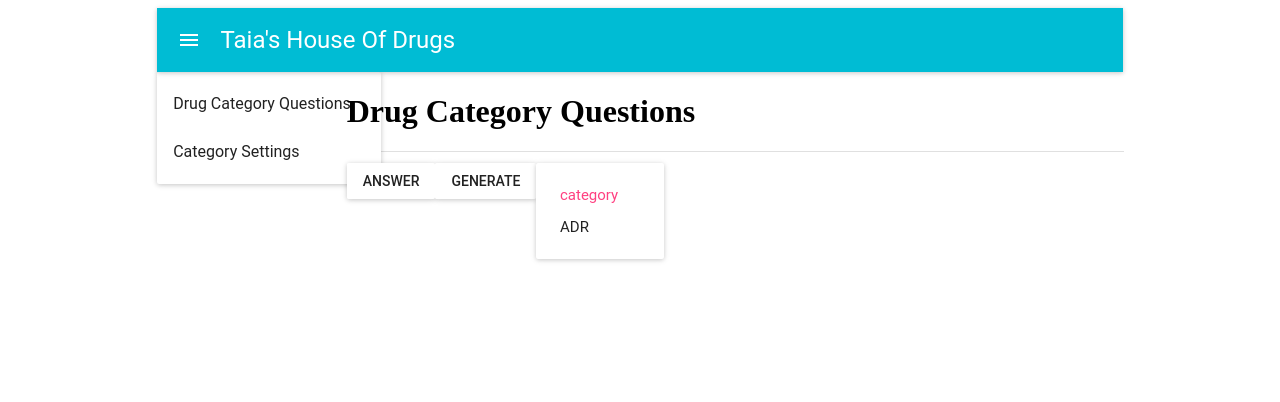
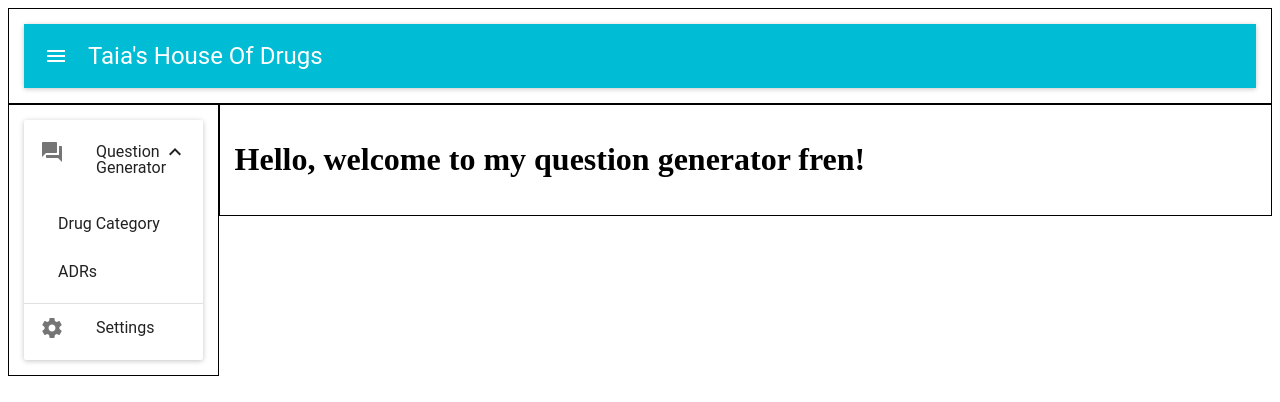
Before and after one commit to oskarbero/question-generator, a React (Create React App) app: page / in a window 1280 px wide. Shown: the top 402 px of the page. Built offline with nearby package versions, Linux system fonts and the light colour scheme; no server answers.

Commit message:
Refactored to use CSS Grid layout.  ( Sorry to undo your work Caro :((( )
Refactored the main menu to use List components instead of the <Menu> from material ui.

Removed question type dropdown and added it to the main menu component.

Added awesome looking icons to the menu.

```diff
--- /dev/null
+++ b/src/components/App.css
@@ -0,0 +1,39 @@
+* {
+    box-sizing: border-box;
+}
+
+/* Grid column setup */
+.col-1 {width: 8.33%;}
+.col-2 {width: 16.66%;}
+.col-3 {width: 25%;}
+.col-4 {width: 33.33%;}
+.col-5 {width: 41.66%;}
+.col-6 {width: 50%;}
+.col-7 {width: 58.33%;}
+.col-8 {width: 66.66%;}
+.col-9 {width: 75%;}
+.col-10 {width: 83.33%;}
+.col-11 {width: 91.66%;}
+.col-12 {width: 100%;}
+
+[class*="col-"] {
+    float: left;
+    padding: 15px;
+    border: 1px solid rgb(0, 0, 0);
+}
+
+.row::after {
+    content: "";
+    clear: both;
+    display: table;
+}
+
+/* Just a way to show that  */
+@media only screen and (max-width: 600px) {
+    [class*="col-"] {
+        width: 100%;
+    }
+    body {
+        background-color: lightblue;
+    }
+}
--- a/src/components/App.jsx
+++ b/src/components/App.jsx
@@ -3,83 +3,64 @@ import {
   AppBar,
   MuiThemeProvider,
 } from 'material-ui'
-
 import MainMenu from './MainMenu';
 
-import darkBaseTheme from 'material-ui/styles/baseThemes/lightBaseTheme';
-import getMuiTheme from 'material-ui/styles/getMuiTheme';
 import QuestionDisplay from './QuestionDisplay';
 import SettingsMenu from './SettingsMenu';
-import styles from './MainStyles';
 
-/*
-const styles = {
-  MainContent: {
-    width: '75%',
-    height: '100%'
-  },
-  MainMenu: {
-    width: '15%',
-    float: 'left'
-  },
-  MainAppBar: {
-    width: '76.5%'
-  }
-};
-*/
+import './App.css';
 
 class App extends Component {
   constructor(props, context) {
     super(props, context);
     this.state = {
-      itemClicked: 'Drug Category Questions'
+      itemClicked: 'Question Generator',
+      lastClicked: ''
     };
     this.handleMenuItemClick = this.handleMenuItemClick.bind(this);
     this.getRequestedContent = this.getRequestedContent.bind(this);
   };
 
-  handleMenuItemClick = (event, menuItem, index) => {
-    this.setState(Object.assign({}, this.state, { itemClicked: menuItem.props.children }));
+  handleMenuItemClick = (itemClicked) => {
+    // To intoxicated to read this but it works .. it's stupid but it works.
+    let lastClicked = this.state.itemClicked !== itemClicked ? itemClicked : this.state.itemClicked;
+    this.setState(Object.assign({}, this.state, { itemClicked }, {lastClicked}));
   }
-
-  buildSettingsMenu = () => (
-    <div className="SettingsMenu" style={styles.SettingsMenu}>
-      {/* <h1>Settings
-        <Divider style={{ marginTop: '1%' }} />
-      </h1> */}
-      <SettingsMenu  />
-    </div>
-  )
 
   getRequestedContent = () => {
     switch (this.state.itemClicked) {
-      case 'Drug Category Questions':
-        return <QuestionDisplay />;
-      case 'Category Settings':
-        return this.buildSettingsMenu();
+      case 'ADRs':
+      case 'Drug Category':
+        return <QuestionDisplay questionType={this.state.itemClicked} lastClicked={this.state.lastClicked}/>;
+      case 'Settings':
+        return <SettingsMenu />;
+      case 'Question Generator':
       default:
-        return undefined;
+        // Dummy content
+        return <h1>Hello, welcome to my question generator fren!</h1>;
     }
   }
 
   render() {
     return (
-      <MuiThemeProvider muiTheme={getMuiTheme(darkBaseTheme)}>
+      <MuiThemeProvider>
         <div>
-          <div className="MainAppBar" style={styles.MainAppBar}>
+          <meta name="viewport" content="width=device-width, initial-scale=1.0" />
+          <div className="row">
+            <div className="MainAppBar col-12">
               <AppBar
                 title="Taia's House Of Drugs"
                 iconClassNameRight="muidocs-icon-navigation-expand-more"
               />
             </div>
-
-          <div className="MainMenu" style={styles.MainMenu}>
+          </div>
+          <div className="row">
+            <div className="col-2">
               <MainMenu itemClickHandler={this.handleMenuItemClick} />
             </div>
-
-          {/* TODO: Element Not relative to the rest - does not adjust size properly */}
-          <div className="MainContent" style={styles.MainContent}>
+            <div className="col-10">
               {this.getRequestedContent()}
+            </div>
           </div>
         </div>
       </MuiThemeProvider>
--- a/src/components/MainMenu.jsx
+++ b/src/components/MainMenu.jsx
@@ -1,26 +1,49 @@
 import React from 'react';
 import {
-    Menu,
-    MenuItem,
-    Paper
+    Paper,
+    List,
+    ListItem,
+    Divider
 } from 'material-ui';
+import QuestionAnswerIcon from 'material-ui/svg-icons/action/question-answer';
+import SettingsIcon from 'material-ui/svg-icons/action/settings';
 
-const style = {
-    display: 'inline-block',
-    zDepth: '5px'
-};
+const MainMenu = ({ itemClickHandler }) => {
+    const handler = (name) => (itemClickHandler.bind(undefined, name));
 
-const MainMenu = ({itemClickHandler}) => {
+    const QuestionSubMenu = () => ([
+        <ListItem
+            key={1}
+            primaryText="Drug Category"
+            onClick={handler("Drug Category")}
+        />,
+        <ListItem
+            key={2}
+            primaryText="ADRs"
+            onClick={handler("ADRs")}
+        />
+    ]);
+
     return (
-        <Paper style={style}>
-            <Menu onItemClick={itemClickHandler} >
-                <MenuItem>
-                    Drug Category Questions
-                </MenuItem>
-                <MenuItem>
-                    Category Settings
-                </MenuItem>
-            </Menu>
+        <Paper>
+            <List>
+                <ListItem
+                    primaryText="Question Generator"
+                    onClick={handler('Question Generator')}
+                    initiallyOpen={true}
+                    primaryTogglesNestedList={true}
+                    leftIcon={<QuestionAnswerIcon/>}
+                    nestedItems={QuestionSubMenu()}
+                >
+                </ListItem>
+                <Divider/>
+                <ListItem
+                    primaryText="Settings"
+                    leftIcon={<SettingsIcon/>}
+                    onClick={handler("Settings")}
+                />
+            </List>
+
         </Paper>
     );
 }
--- a/src/components/MainStyles.jsx
+++ /dev/null
@@ -1,22 +0,0 @@
-const styles = {
-    MainContent: {
-        width: '88.3%',
-        height: '100%',
-    },
-    MainMenu: {
-        paddingLeft: '11.8%',
-        paddingBottom: '50%',
-        width: '15%',
-        float: 'left'
-    },
-    MainAppBar: {
-        margin: '0 auto',
-        width: '76.5%'
-    },
-    SettingsMenu: {
-        float: 'left',
-        width: '69.6%'
-    }
-  };
-
-export default styles;
--- a/src/components/QuestionDisplay.jsx
+++ b/src/components/QuestionDisplay.jsx
@@ -1,33 +1,33 @@
 
 import React, { Component } from 'react';
-import MenuItem from 'material-ui/MenuItem';
 import RaisedButton from 'material-ui/RaisedButton';
 import Divider from 'material-ui/Divider';
-import DropDownMenu from 'material-ui/DropDownMenu';
 import { apiGet } from './Api';
-import {randomCategoryQuestion, ADRQuestion} from '../questionGenerator';
+import { categoryQuestion, adrQuestion } from '../questionGenerator';
+
+import './App.css';
 
 
 class QuestionDisplay extends Component {
     constructor(props, context) {
         super(props, context);
         this.state = {
-            value: '',
             displayAnswer: false,
             displayQuestion: false,
-            questionType: 'category',
-            displayPrompt: true,
+            questionType: this.props.questionType,
+            displayPrompt: false,
             prompt: {}
         };
 
         const setInitialState = (active) => {
             this.setState(Object.assign({}, this.state, {
                 drugList: active,
-                numDrugCategories: Object.keys(active).length
+                numDrugCategories: Object.keys(active).length,
+                displayPrompt: false,
             }))
         }
-        this.handleQuestionTypeChange = this.handleQuestionTypeChange.bind(this);
-        this.generateQuestion = this.generateQuestion.bind(this);
+        this.generateQuestionContent = this.generateQuestionContent.bind(this);
+        this.renderQuestion = this.renderQuestion.bind(this);
 
         apiGet('/getActiveDrugList')
             .then((resp) => {
@@ -39,112 +39,63 @@ class QuestionDisplay extends Component {
                 }
                 setInitialState(active);
             });
-
     }
 
-    handlePromptInput = (event, index, value) => {
-        this.setState(Object.assign({}, this.state, {
-            value,
-        }));
-    };
-
-    handleAnswerClick = (event, index) => {
+    displayAnswer = () => {
         this.setState(Object.assign({}, this.state, {
             displayAnswer: true
         }));
     }
 
-    handleQuestionTypeChange = (event, index, value) => {
-        this.setState(Object.assign({}, this.state, {
-            questionType: value
-        }));
-    }
-
-    buildGenerateAndAnswerButtons = () => (
-        <div>
-            <Divider style={{ marginBottom: '1%' }} />
-            <RaisedButton style={{ float: 'left' }} label="Answer" onClick={this.handleAnswerClick} />
-            <RaisedButton style={{ float: 'left' }} label="Generate" onClick={this.generateQuestion} />
-            <DropDownMenu value={this.state.questionType} onChange={this.handleQuestionTypeChange} openImmediately={true}>
-                <MenuItem value={'category'} primaryText="category" />
-                <MenuItem value={'ADR'} primaryText="ADR" />
-            </DropDownMenu>
-        </div>
-    );
-
-    generateQuestion = () => {
+    generateQuestionContent = () => {
         if (this.state.numDrugCategories <= 0) {
             return;
         }
-        switch(this.state.questionType) {
-            case 'ADR':
-                return ADRQuestion(this.state.drugList);
+        let question;
+        switch (this.props.questionType) {
+            case 'ADRs':
+                question = adrQuestion(this.state.drugList);
+                break;
             default:
-                return this.generateCategoryQuestion();
+                question = categoryQuestion(this.state.drugList);
+                break;
         }
+        this.setState(Object.assign({}, this.state, { ...question }));
     }
 
-    generateCategoryQuestion = () => {
-        const question = randomCategoryQuestion(this.state.drugList);
-        this.setState(Object.assign({}, this.state, question));
-    }
-
-    showAnswer = () => {
-        if (this.state.displayAnswer) {
-            return;
-        }
-    }
-
-    renderQuestion = () => {
-        switch (this.state.questionType) {
-            case 'ADR':
+    renderQuestionContent = () => {
+        // Checks if we are displaying a new category - if so we do not display question until generate is clicked
+        if (this.state.prompt && this.state.prompt.type === this.props.lastClicked) {
             return (
                 <div>
-                        <h1>Hello ADR question</h1>
-                        <div hidden={!this.state.displayQuestion}>
                     <Divider style={{ marginBottom: '1%' }} />
                     <h2>Question:  {this.state.prompt.question}</h2>
                     <h2>Answer:    {this.state.displayAnswer ? this.state.prompt.answer : null} </h2>
                 </div>
+            );
+        }
+    };
+
+    renderQuestion = () => (
+        <div>
+            <div>
+                <h1>{this.props.questionType}</h1>
             </div>
-                );
-            default:
-                return (
             <div>
-                        <h1> Drug Category Questions </h1>
-                        <div hidden={!this.state.displayQuestion}>
+                {this.renderQuestionContent()}
+                <div className="row">
                     <Divider style={{ marginBottom: '1%' }} />
-                            <h2>Question:  {this.state.prompt.question}</h2>
-                            <h2>Answer:    {this.state.displayAnswer ? this.state.prompt.answer : null} </h2>
+                    <RaisedButton style={{ float: 'left' }} label="Answer" onClick={this.displayAnswer} />
+                    <RaisedButton style={{ float: 'left' }} label="Generate" onClick={this.generateQuestionContent} />
+                </div>
             </div>
         </div>
     );
-        }
-    }
-
-    renderDrugQuestionContent = () => {
-        return (
-            <div>
-                {this.renderQuestion()}
-                {this.buildGenerateAndAnswerButtons()}
-            </div>
-        );
-    }
-
-    displayQuestion = () => {
-        if (this.state.displayPrompt) {
-            return this.renderDrugQuestionContent();
-        }
-        else {
-            return this.buildGenerateAndAnswerButtons();
-        }
-    };
-
 
     render() {
         return (
             <div>
-                {this.displayQuestion()}
+                {this.renderQuestion()}
             </div>
         );
     };
--- a/src/components/SettingsMenu.jsx
+++ b/src/components/SettingsMenu.jsx
@@ -82,16 +82,12 @@ class SettingsMenu extends Component {
         return (
             <div>
                 <h1>Settings
-
                 <Toggle
                     label={' '}
                     toggled={this.state.toggle['TOGGLE_ALL']}
                     onToggle={this.toggleAllCategories.bind(this)}
-
-                // toggled={this.state.toggle[category]}
-                // onToggle={this.setCategoryActive.bind(this, category)}
                 />
-        <Divider style={{ marginTop: '1%' }} />
+            <Divider style={{ marginTop: '1%' }} />
                 </h1>
                 <List>
                     <Subheader>Categories included</Subheader>
--- a/src/questionGenerator.js
+++ b/src/questionGenerator.js
@@ -4,11 +4,12 @@ import * as _ from 'lodash';
 // add constructor that initializes the drug list.
 // Maybe this will go to a container object ?
 class Question {
-    constructor(question, answer, rawData, answerData) {
+    constructor(question, answer, rawData, answerData, type) {
         this.question = question || "";
         this.answer = answer || "";
         this.fullData = rawData || {};
         this.answerData = answerData || {};
+        this.type = type || '';
     }
 }
 
@@ -22,7 +23,7 @@ const getRandomCategory = (drugList) => {
 const getRandomDrug = category => (category[_.random(0, category)] || {});
 
 // We assume that drugList is already filtered according to settings when passed in.
-export const randomCategoryQuestion = (drugList) => {
+ export const categoryQuestion = (drugList) => {
     const categoryData = getRandomCategory(drugList);
     const drug = getRandomDrug(categoryData);
     const drugName = drug["DRUG NAME"];
@@ -39,32 +40,47 @@ export const randomCategoryQuestion = (drugList) => {
             `What category does the drug "${drugName}" belong to?`,
             `${categoryName}`,
             categoryData,
-            drug
+            drug,
+            'Drug Category'
         )
     }
 }
 
 
-export const ADRQuestion = drugList => {
-    // Go through list of adrs for a category
-    // see if they are not all the same
-    // pick the drugs that differ
-    // ask which drug would you switch patient to
-    // if he/she experienced the unique ADR
-    // List options without that ADR
-
-    // BONUS: add rating ^ v for questions that were good / bad ...
-    // potential for machine learning ??
-
+ export const adrQuestion = drugList => {
+    // const specialMap = {
+    //     '↓': 'lower'
+    // };
     const categoryData = getRandomCategory(drugList);
 
+    // const clearNewline = val => (val ? val.replace(/n/g, '') : val);
 
     const getUniqueSideEffects /* no thanks */ = (category) => {
-        const unique = _.uniqBy(category, "ADR's");
-        console.log(unique);
+        const drugs = category.map(drug => {
+            const sideEffects = drug["ADRS"] ? (drug.ADRS.replace(/\n/g, "")).split(',') : [];
+            return {
+                drug,
+                sideEffects
+            };
+        }
+        );
+        console.log(drugs.map(d => d.sideEffects));
+        // const unique = _.uniqBy(category, "ADR's");
+
     }
     getUniqueSideEffects(categoryData);
 
+    return {
+        displayAnswer: false,
+        displayQuestion: true,
+        prompt: new Question(
+            `ADR question..`,
+            `${categoryData}`,
+            categoryData,
+            {},
+            'ADRs'
+        )
+    }
     // 1. get random category
     // 2. go through drugs
     //      - look at ADR
```
Also changed, not shown: src/components/MainStyles.js (added, +22 -0 lines). Lines whose indentation alone changed are shown as unchanged.
